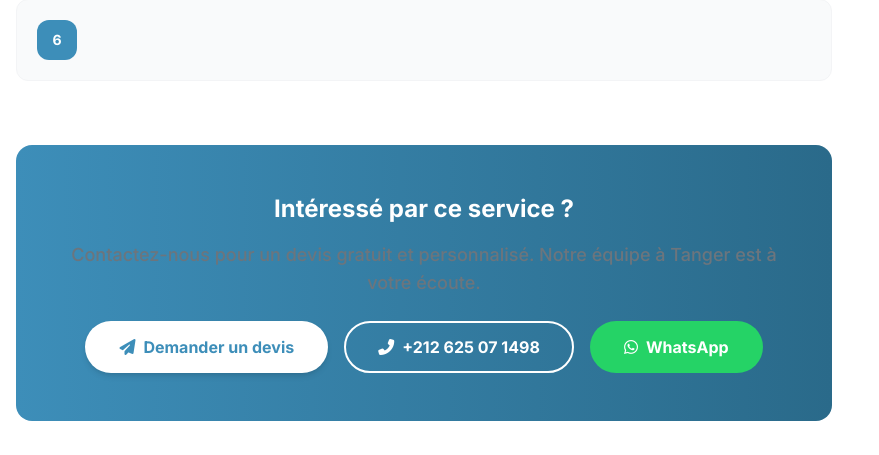
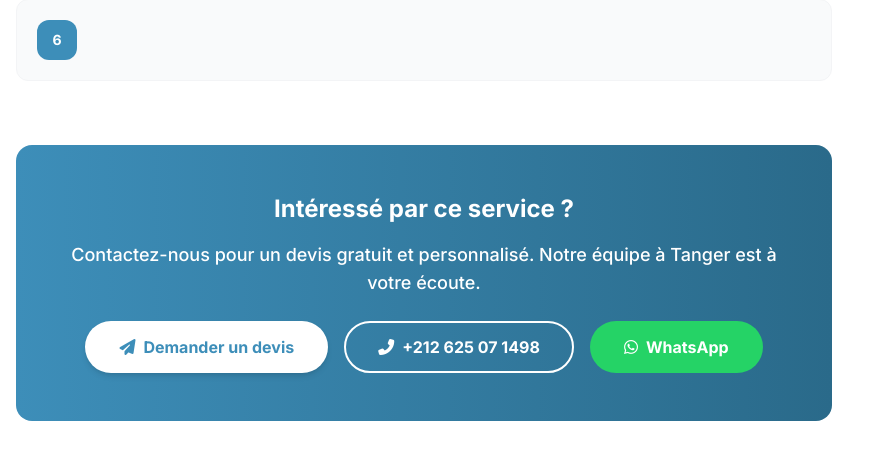
Before and after one commit to Schneider-sizeof/vr_creation, a Django app: template templates/services/service_detail.html in a window 1280 px wide. Shown: the part 2062-2517 px from the top of the page, without its empty margins (0-879 px from the left). Run offline with Django 5.2, Linux system fonts and the light colour scheme; data comes from the database, SQL or seed files in the repository; tables that the repository leaves empty hold one stand-in row (values such as "Sample post"); the template is opened without the code that fills it: values that come from a table or form of the project are taken from there, most other values are stand-ins (such as "Sample title", 1, 10 or a date in 2020); grey boxes marked "Sample" are stand-in pictures; some libraries are stand-ins or nearby versions; some web fonts are replaced.

Commit message:
fix: force white CTA text with inline style !important

```diff
--- a/templates/services/service_detail.html
+++ b/templates/services/service_detail.html
@@ -87,8 +87,8 @@
 
                 <!-- CTA -->
                 <div class="mt-16 bg-gradient-to-r from-primary to-primary-dark rounded-2xl p-8 md:p-12 text-white text-center">
-                    <h3 class="text-2xl font-black mb-4 text-white">{% trans "Intéressé par ce service ?" %}</h3>
-                    <p class="text-white mb-6 text-lg font-medium">{% trans "Contactez-nous pour un devis gratuit et personnalisé. Notre équipe à Tanger est à votre écoute." %}</p>
+                    <h3 class="text-2xl font-black mb-4" style="color: #ffffff !important;">{% trans "Intéressé par ce service ?" %}</h3>
+                    <p class="mb-6 text-lg font-medium" style="color: #ffffff !important;">{% trans "Contactez-nous pour un devis gratuit et personnalisé. Notre équipe à Tanger est à votre écoute." %}</p>
                     <div class="flex flex-wrap justify-center gap-4">
                         <a href="{% url 'contact:contact' %}" class="btn bg-white text-primary px-8 py-3 font-bold hover:bg-gray-100 shadow-md">
                             <i class="fas fa-paper-plane mr-2"></i>{% trans "Demander un devis" %}
```
